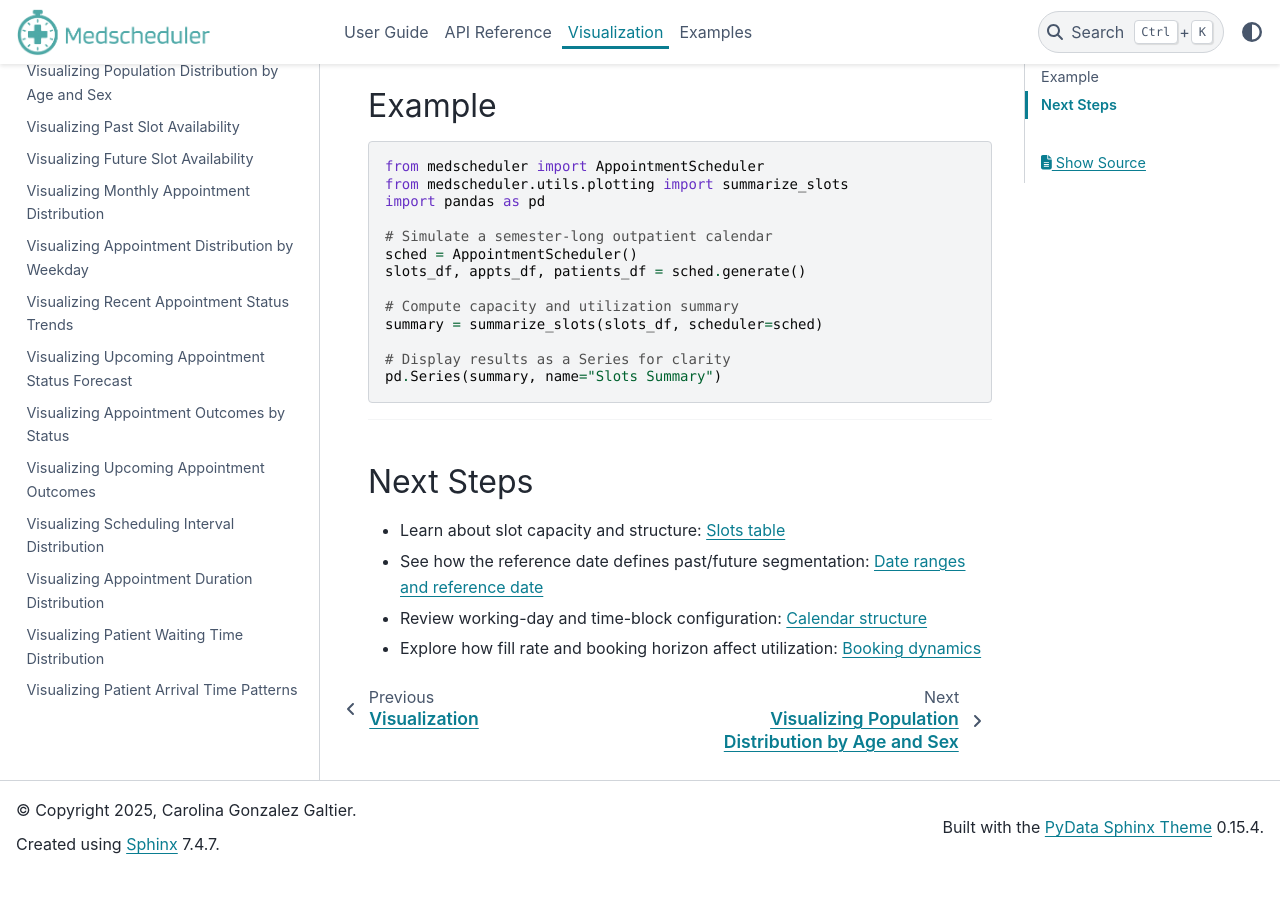
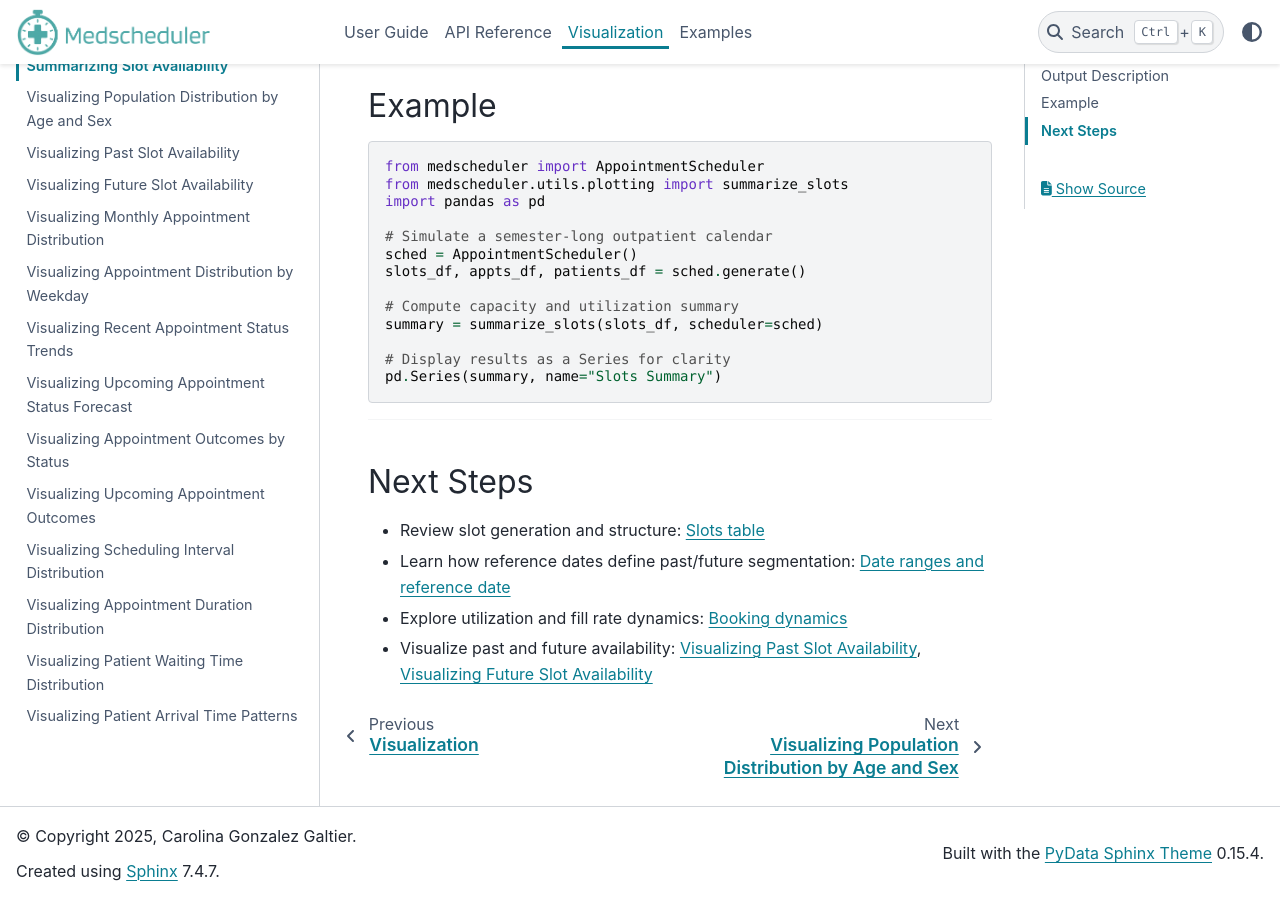
Before and after one commit to carogaltier/medscheduler, a Sphinx documentation site: the page built from docs/visualization/summarize_slots.md, in a window 1280 px wide and 900 px high, scrolled down 1494 px. Built offline with Sphinx 7.4.7 and the PyData theme 0.15.4, drawn with Linux system fonts in a browser that asks for light colours; before the commit the page ends 2368 px from its top, so only the background shows below that.

Commit message:
Update summarize_slots.md

```diff
--- a/docs/visualization/summarize_slots.md
+++ b/docs/visualization/summarize_slots.md
@@ -56,7 +56,7 @@
 ---
 
 ## Next Steps
-- Learn about slot capacity and structure: {doc}`../api-reference/slots_table`
-- See how the reference date defines past/future segmentation: {doc}`../api-reference/date_ranges_ref_date`
-- Review working-day and time-block configuration: {doc}`../api-reference/calendar_structure`
-- Explore how fill rate and booking horizon affect utilization: {doc}`../api-reference/booking_dynamics`
+- Review slot generation and structure: {doc}`../api-reference/slots_table`
+- Learn how reference dates define past/future segmentation: {doc}`../api-reference/date_ranges_ref_date`
+- Explore utilization and fill rate dynamics: {doc}`../api-reference/booking_dynamics`
+- Visualize past and future availability: {doc}`../visualization/plot_past_slot_availability`, {doc}`../visualization/plot_future_slot_availability`
```
